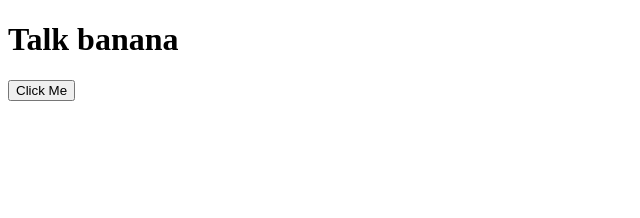
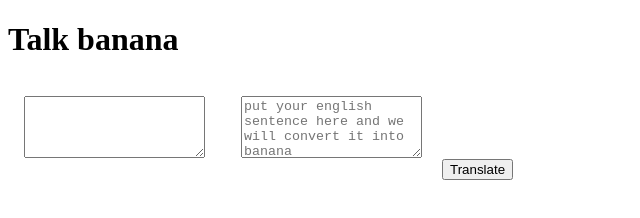
Before and after one commit to GudiaParul/neog.camp-banana-speak, a plain HTML site: page index.html in a window 1280 px wide. Shown: the whole page, without its empty margins (0-640 px from the left). Drawn offline with Linux system fonts and the light colour scheme.

Commit message:
translate commit

```diff
--- a/app.js
+++ b/app.js
@@ -1,3 +1,11 @@
+var btnTranslate = document.querySelector("#btn-translate");
+var txtInput = document.querySelector("#txt-input");
 
+console.log(txtInput)
 
-alert("script works")
+function clickHandler() {
+    console.log("clicked");
+    console.log("input",txtInput.value);
+}
+
+btnTranslate.addEventListener("click", clickHandler)
--- a/index.html
+++ b/index.html
@@ -6,11 +6,22 @@
     <meta name="viewport" content="width=device-width, initial-scale=1.0">
     <title>Banana speak</title>
 
-
+    <style>
+        textarea {
+            height:7vh;
+            width:120%
+            display: block;
+            margin: 1rem;
+        }
+    </style>
 
 </head>
 <body>
     <h1>Talk banana</h1>
-    <button>Click Me</button>
+    <textarea></textarea>
+    <textarea id="txt-input" placeholder="put your english sentence here and we will convert it into banana"></textarea>
+    <button id="btn-translate">Translate</button>
+
+    <script src="app.js"  type="text/javascript"></script>
 </body>
 </html>
```
